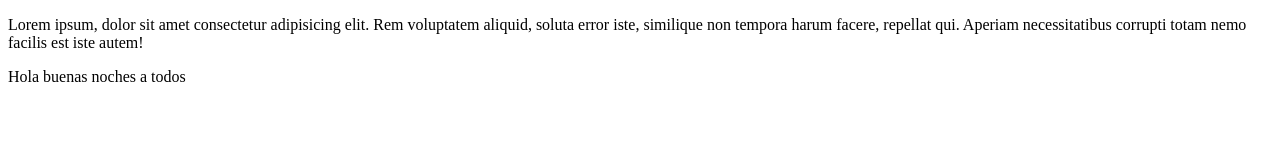
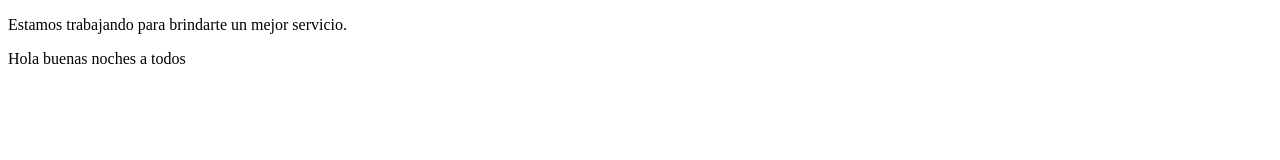
Before and after one commit to yggyp/golgyp-website, a plain HTML site: page index.html in a window 1280 px wide. Drawn offline with Linux system fonts and the light colour scheme.

Commit message:
add under construction message

```diff
--- a/index.html
+++ b/index.html
@@ -6,7 +6,7 @@
     <title>GOL-GYP Soluciones empresariales</title>
 </head>
 <body>
-    <P>Lorem ipsum, dolor sit amet consectetur adipisicing elit. Rem voluptatem aliquid, soluta error iste, similique non tempora harum facere, repellat qui. Aperiam necessitatibus corrupti totam nemo facilis est iste autem!</P>
-<P>Hola buenas noches a todos</P>
+    <P>Estamos trabajando para brindarte un mejor servicio.</P>
+    <P>Hola buenas noches a todos</P>
 </body>
 </html>
```
